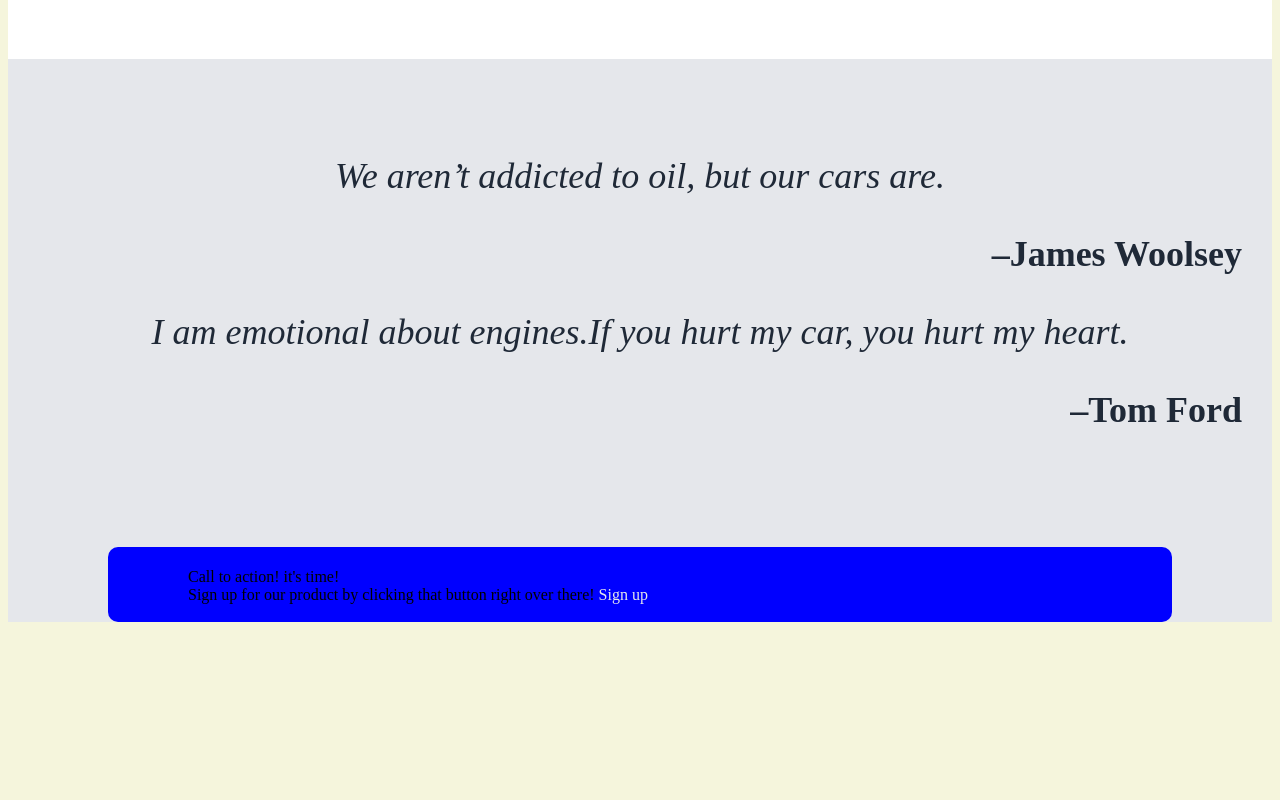
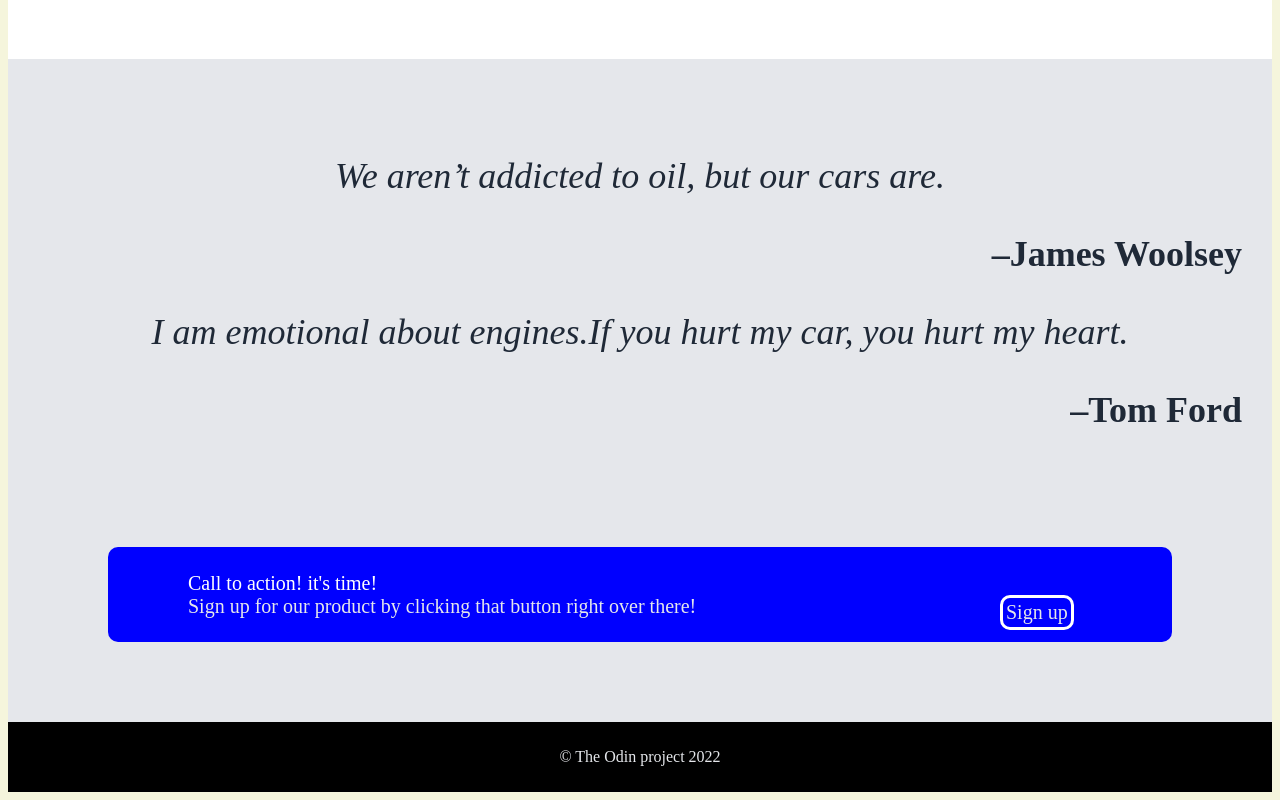
Before and after one commit to GAD0007/Slack, a plain HTML site: page index.html in a window 1280 px wide. Shown: the part 873-1673 px from the top of the page. Before the commit the page ends 1503 px from the top, so only its background shows below. Drawn offline with Linux system fonts and the light colour scheme; a script that the page names is missing; files whose address does not match are found by name.

Commit message:
done with Home page

```diff
--- a/index.html
+++ b/index.html
@@ -65,12 +65,15 @@
             <div class="sign-up">
                         <p class="action"> Call to action! it's time!
                              <br/>
-                                <span id="small">
-                        Sign up for our product by clicking that button right over there! </span>    <span id="last"><a href="/sign-up.html">Sign up</a> </span>
+                                <span class="small">
+                        Sign up for our product by clicking that button right over there! </span>    <span class="last"><a href="/sign-up.html">Sign up</a> </span>
                         </p>
 
                     </p>
             </div>
+        </section>
+        <section class="E">
+            <p class="copyright">&#169 The Odin project 2022 </p>
         </section>
 
 
--- a/style.css
+++ b/style.css
@@ -68,11 +68,30 @@
     font-weight: bolder;}
     section.D{background-color: #E5E7EB;
         padding-left: 100px;
-    padding-right: 100px;}
+    padding-right: 100px;
+    padding-bottom: 80px;
+overflow: auto;}
 div.sign-up{background-color: blue;
     padding-left :80px;
     padding-right: 40px;
     padding-top: 5px;
-    padding-bottom: 2px;
+    padding-bottom: 4px;
     border-radius:10px }
-    #last{ text-align: right ;}
+    p.action{font-size: 20px;
+    color:white;
+font-family: 'Times New Roman', Times, serif;}
+    span.small{ color:#E5E7EB ;  }
+    span.last{position: absolute;
+    left: 1000px;
+    padding: 3px;
+border: white;
+border-style: solid;
+border-radius: 10px;}
+section.E{overflow: auto;
+    background-color: black;}
+p.copyright{text-align: center;
+background-color: black;
+color: #E5E7EB;
+overflow: auto;
+padding-top: 10px;
+padding-bottom: 10px;}
```
